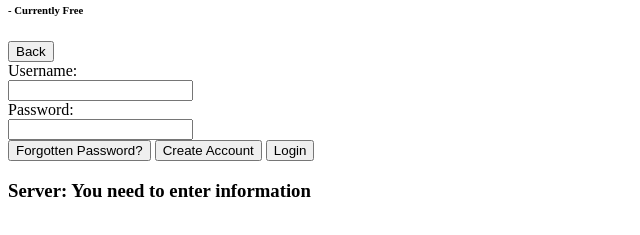
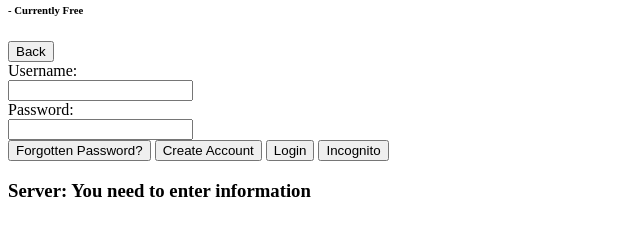
Before and after one commit to zyjaruWeb/simpleLedgerAPI1, a website: page public/login/index.html in a window 1280 px wide. Shown: the part 79-314 px from the top of the page, without its empty margins (0-640 px from the left). Drawn offline with nearby package versions, Linux system fonts and the light colour scheme; no server answers; files whose address does not match are found by name.

Commit message:
addincognito

```diff
--- a/public/login/index.html
+++ b/public/login/index.html
@@ -37,6 +37,7 @@
             <button class="forgottenPassBtn" type="button">Forgotten Password?</button>
             <button class="createAccountBtn" type="button" onclick="location.href=``">Create Account</button>
             <button class="loginBtn" type="submit">Login</button>
+            <button class="passThroughBtn" type="submit">Incognito</button>
         </div>
         <div class="errorMsg">
             <!-- <h3>Error: You need to enter amount</h3> -->
```
